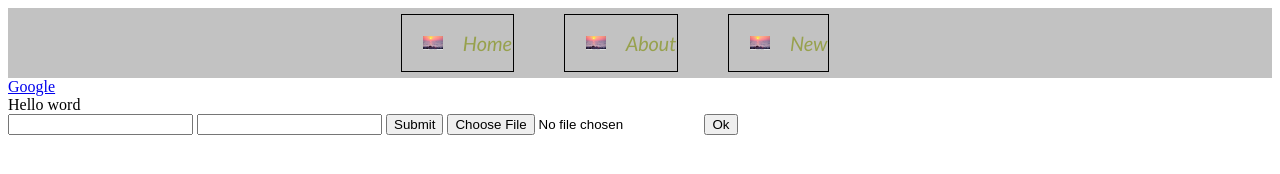
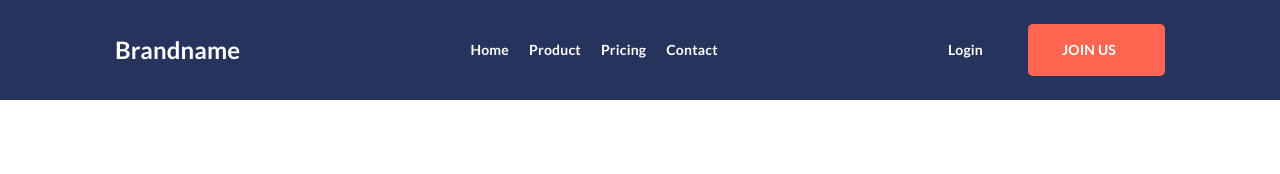
Before and after one commit to belyaevsergeyy/j1022, a plain HTML site: page index.html in a window 1280 px wide. Drawn offline with Linux system fonts and the light colour scheme.

Commit message:
new site

```diff
--- a/index.html
+++ b/index.html
@@ -15,49 +15,31 @@
 </head>
 <body>
 
+    <header class="header">
+        <div class="container">
 
+            <div class="header-container">
 
+                <div class="header-logo-container">
+                    <h1 class="header-logo-container_title">Brandname</h1>
+                </div>
+                <nav class="header-menu">
+                    <a class="header-menu_link" href="#">Home</a>
+                    <a class="header-menu_link" href="#">Product</a>
+                    <a class="header-menu_link" href="#">Pricing</a>
+                    <a class="header-menu_link" href="#">Contact</a>
 
-    <header class="header_menu">
+                </nav>
 
-        <nav class="menu">
-            <div class="menu_item">
-                <img src="image.jfif" alt="" class="menu_item__icon">
-                <a href="https://google.com" class ="menu_item__link">Home</a>
+                <div class="header-auth-container">
+                    <a class="header-auth-container_login-button" href="#">Login</a>
+                    <a class="header-auth-container_join-button" href="#">Join Us <img src="" alt=""> </a>
+
+                </div>
             </div>
-            <div class="menu_item">
-                <img src="image.jfif" alt="" class="menu_item__icon">
-                <a href="https://google.com" class ="menu_item__link">About</a>
-            </div>
-            <div class="menu_item">
-                <img src="image.jfif" alt="" class="menu_item__icon">
-                <a href="https://google.com" class ="menu_item__link">New</a>
-            </div>
-        </nav>
+
+        </div>
     </header>
-
-    <a href="https://google.com">Google </a>
-<!--    <img src="image.jfif" alt="" class="image">-->
-
-    <div></div>
-
-    <header></header>
-    <section>
-        <aside>Hello word</aside>
-        <aside></aside>
-    </section>
-    <footer></footer>
-
-    <form action="https://google.com">
-        <input type="text" name="">
-        <input type="password" name="">
-        <input type="submit" name="">
-        <input type="file">
-        <input type="submit" value="Ok">
-    </form>
-
-
-
 
 
 
--- a/style.css
+++ b/style.css
@@ -1,52 +1,104 @@
-.image {
-    width: 500px;
-    height: 100px;
+* {
+    font-family: 'Lato', sans-serif;
+    padding: 0;
+    margin: 0;
 }
 
-.header_menu {
-    width: 100%;
-    height: 70px;
-    background: #c2c2c2;
+.header {
+    width: 100%
+    height: 91px;
+    background-color: #26335D;
     display: flex;
-    align-items: center;
     justify-content: center;
 }
 
-.menu {
+.container {
+    width: 1050px;
+    height: auto;
+}
+
+.header-container {
+    width: 100%;
+    height: 100%;
+    display: flex;
+    justify-content: space-between;
+}
+
+.header-logo-container {
     width: auto;
+    height: 100%;
+    display: flex;
+    align-items: center;
+}
+
+.header-logo-container_title {
+    font-size: 24px;
+    font-style: normal;
+    font-weight: 700;
+    line-height: 32px;
+    letter-spacing: 0.1px;
+    color: #ffffff;
+}
+
+.header-menu {
+    width: auto;
+    height: 100%;
+    display: flex;
+    align-items: center;
+}
+
+.header-menu_link {
+    font-size: 14px;
+    font-style: normal;
+    font-weight: 700;
+    line-height: 24px;
+    letter-spacing: 0.2px;
+    color: #ffffff;
+    text-decoration: none;
+    margin-right: 20px;
+}
+
+.header-menu_link:last-child {
+    margin-right: 0;
+}
+
+.header-auth-container {
+    width: aito;
+    height: 100px;
+    display: flex;
+    align-items: center;
+}
+
+.header-auth-container_login-button {
+    font-size: 14px;
+    font-style: normal;
+    font-weight: 700;
+    line-height: 22px;
+    letter-spacing: 0.2px;
+    color: #ffffff;
+    text-decoration: none;
+}
+
+.header-auth-container_join-button {
+    width: 137px;
+    height: 52px;
     display: flex;
     justify-content: center;
     align-items: center;
+    font-size: 14px;
+    font-style: normal;
+    font-weight: 700;
+    line-height: 22px;
+    letter-spacing: 0.2px;
+    color: #ffffff;
+    background-color: #FF6551;
+    border-radius: 5px;
+    text-decoration: none;
+    text-transform: uppercase;
+    margin-left: 45px;
 }
 
-.menu_item {
-    display: flex;
-    align-items: center;
-    justify-content: space-around;
-    margin-right: 50px;
-    border: 1px solid #000;
-    padding: 1px 1px;
-
-
+.header-auth-container_join-button > img {
+    width 12px;
+    margin-left: 15px;
 }
-
-.menu_item__icon{
-    width: 20px;
-    margin: 0px 0px 0px 0px;
-    margin-top: 20px;
-    margin-right: 20px;
-    margin-bottom: 20px;
-    margin-left: 20px;
-    align-items: center;
-
-}
-
-.menu_item__link{
-    font-size: 20px;
-    color: #8d9931;
-    opacity: 0.8;
-    text-decoration: none;
-    font-style: italic;
-    font-family: 'Lato', sans-serif;
-
-}
```
